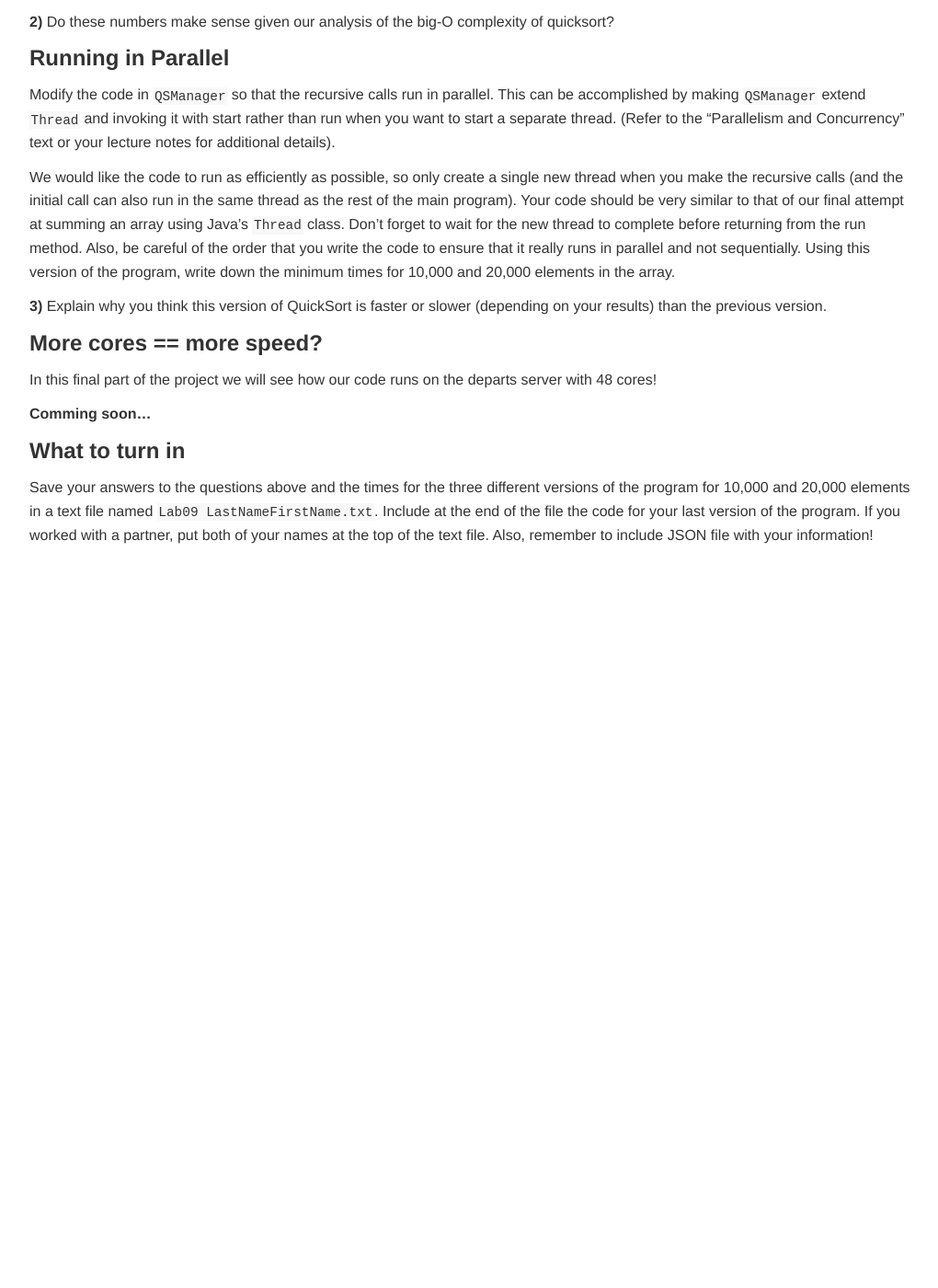
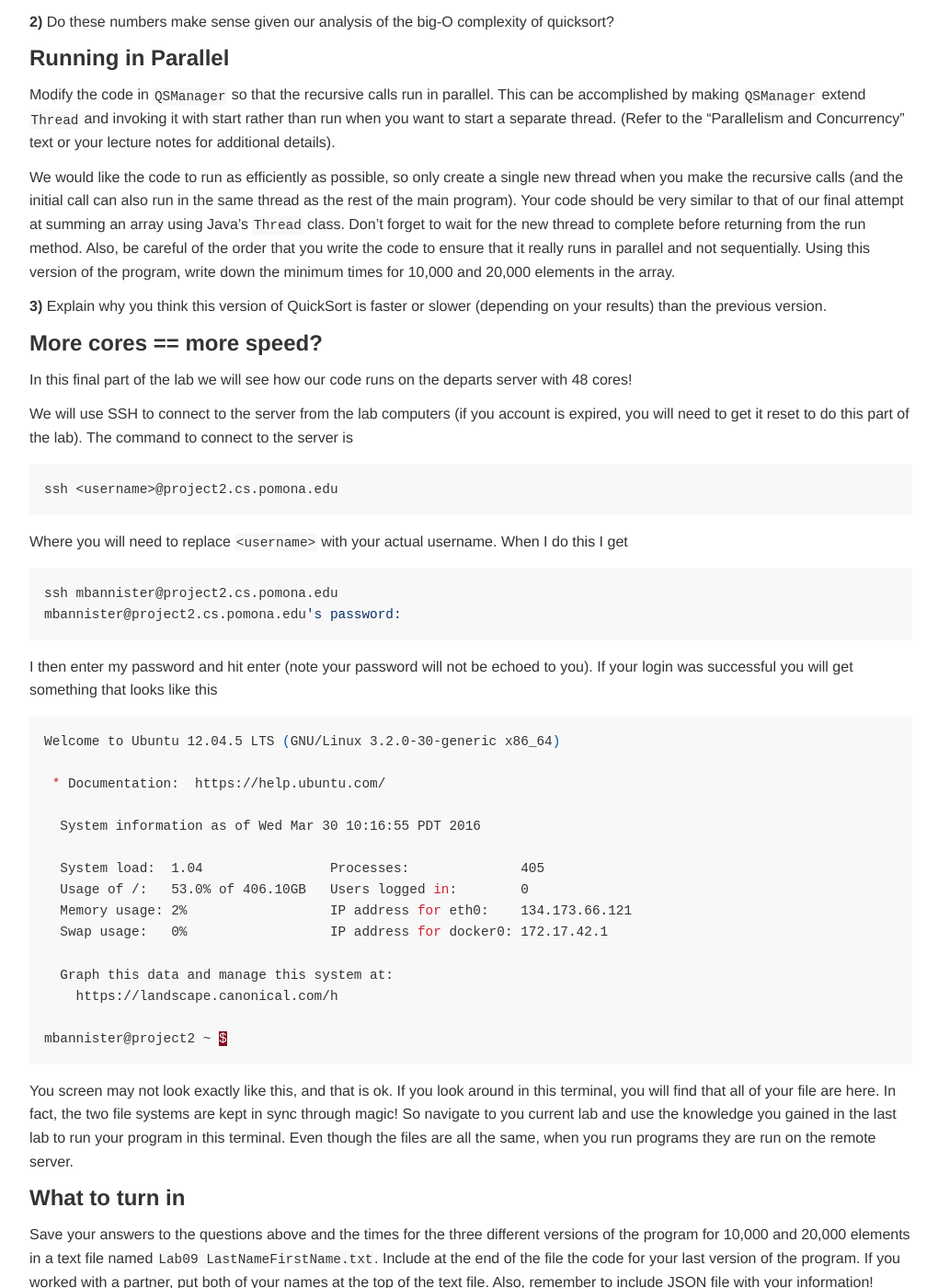
Before and after one commit to jacksonjw12/mbannister.github.io, a Jekyll site: the page built from _teaching/62-s16/Lab09/Lab09.md, in a window 1280 px wide and 1400 px high, scrolled down 648 px. Shown: the whole window at 92% size, without its empty margins (128-1148 px from the left). Built offline with Jekyll 4.4.1, drawn with Linux system fonts in a browser that asks for light colours; before the commit the page ends 1278 px from its top, so only the background shows below that.

Commit message:
Add details about running on project2.

````diff
--- a/_teaching/62-s16/Lab09/Lab09.md
+++ b/_teaching/62-s16/Lab09/Lab09.md
@@ -40,9 +40,42 @@ __3)__ Explain why you think this version of QuickSort is faster or slower (depe
 
 ## More cores == more speed?
 
-In this final part of the project we will see how our code runs on the departs server with 48 cores!
+In this final part of the lab we will see how our code runs on the departs server with 48 cores!
 
-__Comming soon...__
+We will use SSH to connect to the server from the lab computers (if you account is expired, you will need to get it reset to do this part of the lab). The command to connect to the server is
+
+```bash
+ssh <username>@project2.cs.pomona.edu
+```
+
+Where you will need to replace `<username>` with your actual username. When I do this I get
+
+```bash
+ssh mbannister@project2.cs.pomona.edu
+mbannister@project2.cs.pomona.edu's password:
+```
+
+I then enter my password and hit enter (note your password will not be echoed to you). If your login was successful you will get something that looks like this
+
+```bash
+Welcome to Ubuntu 12.04.5 LTS (GNU/Linux 3.2.0-30-generic x86_64)
+
+ * Documentation:  https://help.ubuntu.com/
+
+  System information as of Wed Mar 30 10:16:55 PDT 2016
+
+  System load:  1.04                Processes:              405
+  Usage of /:   53.0% of 406.10GB   Users logged in:        0
+  Memory usage: 2%                  IP address for eth0:    134.173.66.121
+  Swap usage:   0%                  IP address for docker0: 172.17.42.1
+
+  Graph this data and manage this system at:
+    https://landscape.canonical.com/h
+
+mbannister@project2 ~ $
+```
+
+You screen may not look exactly like this, and that is ok. If you look around in this terminal, you will find that all of your file are here. In fact, the two file systems are kept in sync through magic! So navigate to you current lab and use the knowledge you gained in the last lab to run your program in this terminal. Even though the files are all the same, when you run programs they are run on the remote server.
 
 ## What to turn in
 
````
